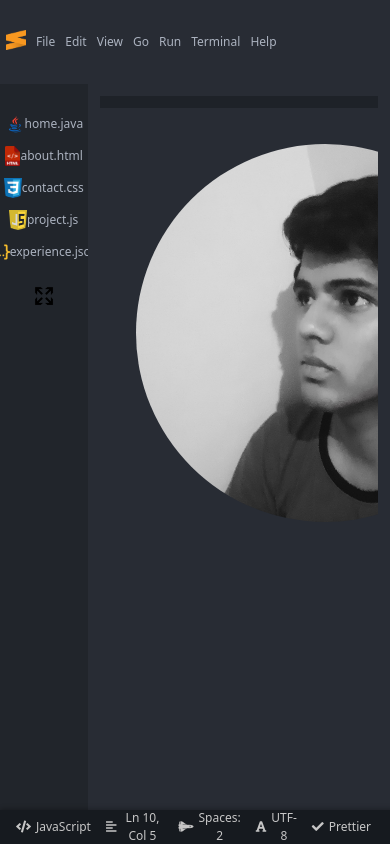
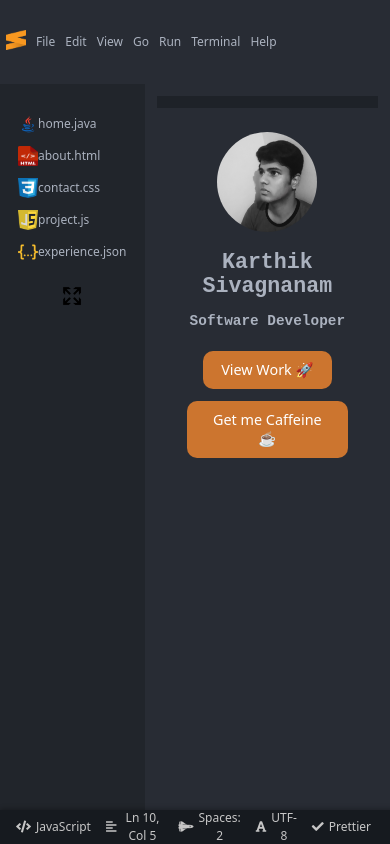
Before and after one commit to Karthik-02/portfolio, a React (Vite) app: page / in a window 390 px wide. Built offline with nearby package versions, Linux system fonts and the light colour scheme; the HTML template or start-up script is replaced by a standard one.

Commit message:
Update default.css

```diff
--- a/src/styles/default.css
+++ b/src/styles/default.css
@@ -1,3 +1,15 @@
+/* src/styles/home.css */
+
+body, html, #root {
+  margin: 0;
+  padding: 0;
+  width: 100%;
+  height: 100%;
+  font-family: system-ui, -apple-system, BlinkMacSystemFont, 'Segoe UI', Roboto, Oxygen, Ubuntu, Cantarell, 'Open Sans', 'Helvetica Neue', sans-serif;
+  background-color: #282c34;
+  color: #abb2bf;
+}
+
 .default-component {
   display: flex;
   align-items: center;
@@ -14,8 +26,8 @@
 }
 
 .profile-image {
-  width: 10cm;
-  height: 10cm;
+  width: 8cm;
+  height: 8cm;
   border-radius: 50%;
 }
 
@@ -45,7 +57,7 @@
 }
 
 .motto {
-  position:absolute;
+  position: absolute;
   font-size: 2rem;
   color: #888;
   text-align: center;
@@ -75,7 +87,7 @@
 }
 
 /* Mobile styles */
-@media screen and (max-width: 360px) and (max-height: 740px) {
+@media screen and (max-width: 768px) {
   .default-component {
     flex-direction: column;
     align-items: center;
@@ -89,8 +101,8 @@
   }
 
   .profile-image {
-    width: 150px; /* Adjust size for smaller screens */
-    height: 150px;
+    width: 100px; /* Adjust size for smaller screens */
+    height: 100px;
   }
 
   .name-container {
```
